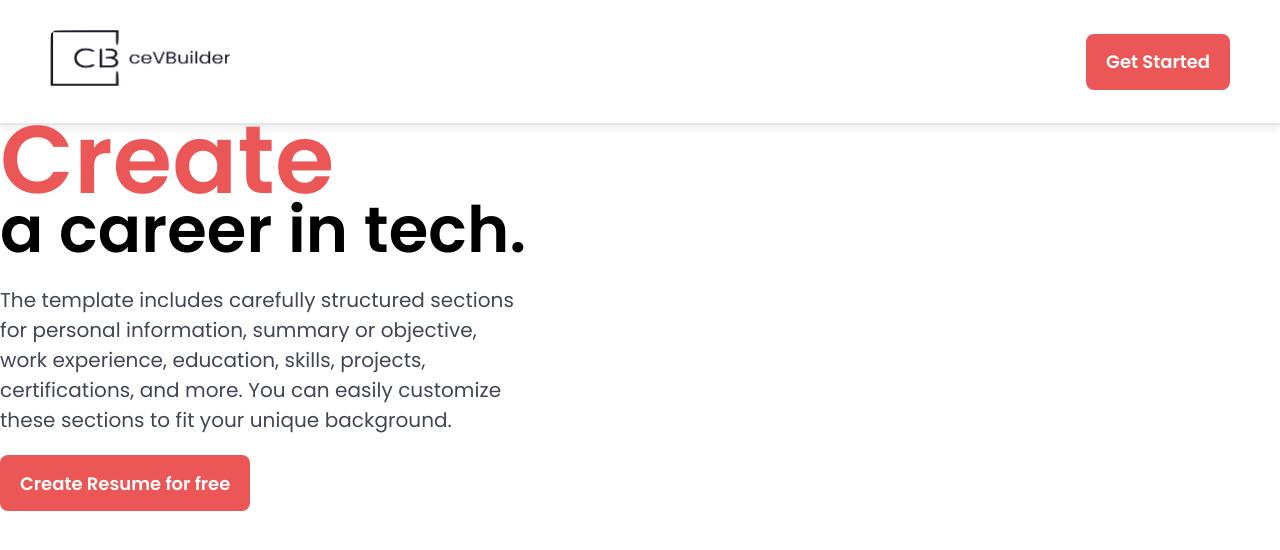
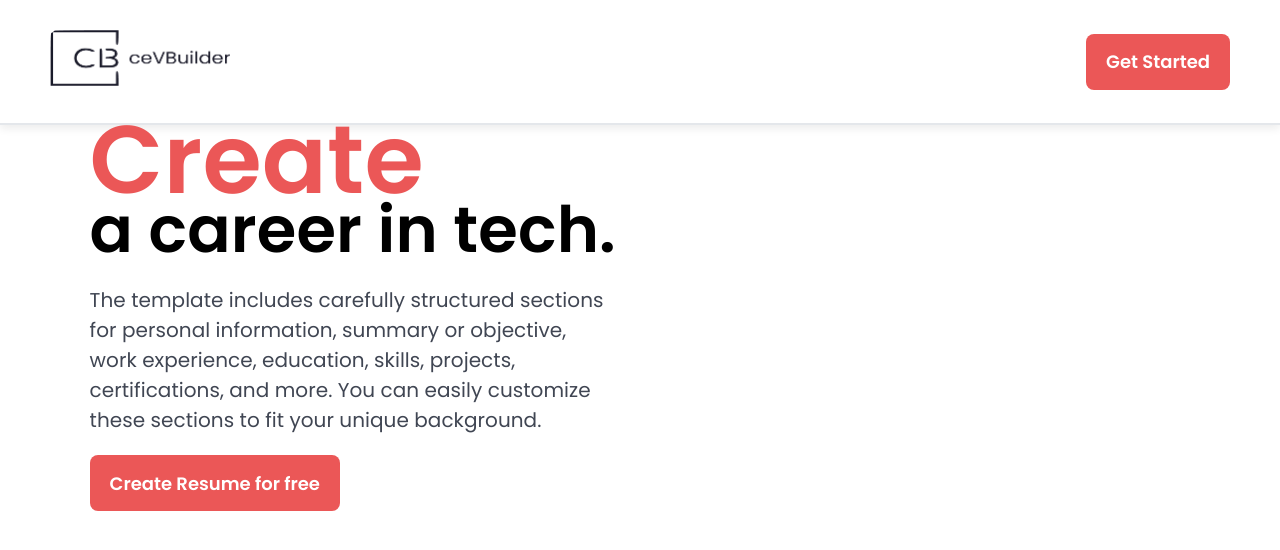
Before and after one commit to Moamal-2000/resume-builder, a Next.js app: page / in a window 1280 px wide. Shown: the top 550 px of the page. Built offline with nearby package versions, Linux system fonts and the light colour scheme.

Commit message:
style(global): add global container and wrap it on Home page

```diff
--- a/src/app/page.js
+++ b/src/app/page.js
@@ -3,8 +3,10 @@ import s from "./page.module.scss";
 
 export default function Home() {
   return (
-    <main className={s.home}>
-      <HeroSection />
-    </main>
+    <div className="container">
+      <main className={s.home}>
+        <HeroSection />
+      </main>
+    </div>
   );
 }
--- a/src/styles/globals.scss
+++ b/src/styles/globals.scss
@@ -1,5 +1,6 @@
 @use "./colors";
 @use "./variables";
+@use "./mixins" as m;
 @import "./fonts.css";
 
 * {
@@ -10,6 +11,22 @@
 
 body {
   font-family: var(--poppins-font);
+}
+
+main {
+  min-height: 100dvh;
+}
+
+.container {
+  max-width: 1400px;
+  width: 86%;
+  margin: 0 auto;
+}
+
+@include m.small {
+  .container {
+    width: 95%;
+  }
 }
 
 a {
```
